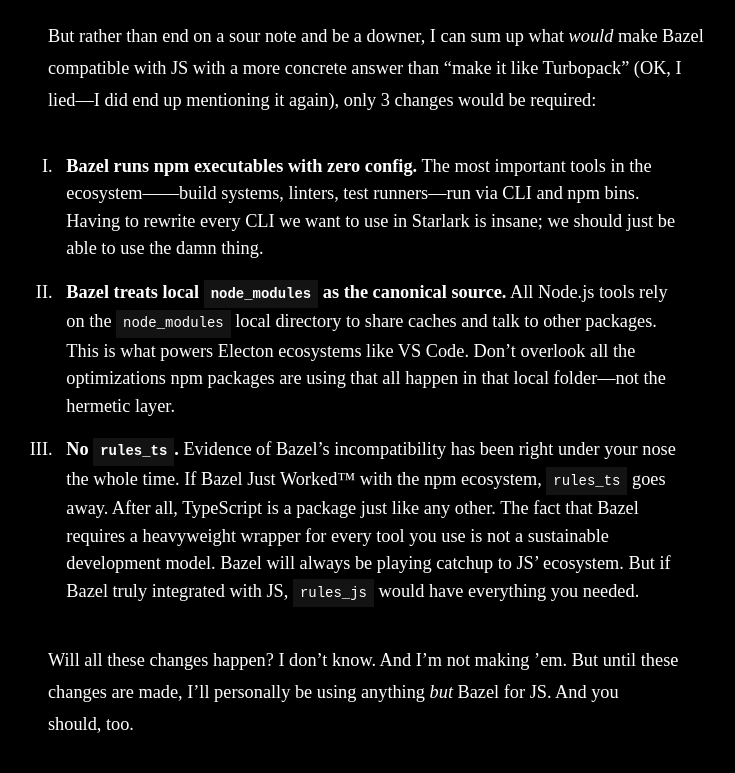
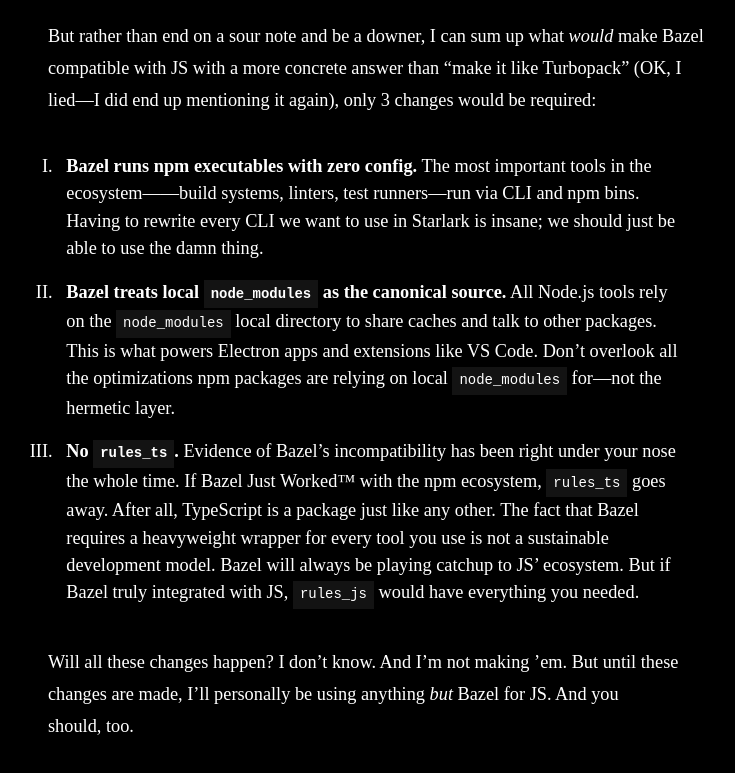
Before and after one commit to drwpow/pow.rs, an Astro site: page /blog/bazel-is-incompatible-with-javascript in a window 1280 px wide. Shown: the part 6428-7201 px from the top of the page, without its empty margins (264-999 px from the left). Built offline with nearby package versions, Linux system fonts and the light colour scheme; Astro itself is replaced by a stand-in of ours.

Commit message:
Update bazel-is-incompatible-with-javascript.md

```diff
--- a/src/pages/blog/bazel-is-incompatible-with-javascript.md
+++ b/src/pages/blog/bazel-is-incompatible-with-javascript.md
@@ -91,7 +91,7 @@
 But rather than end on a sour note and be a downer, I can sum up what _would_ make Bazel compatible with JS with a more concrete answer than “make it like Turbopack” (OK, I lied—I did end up mentioning it again), only 3 changes would be required:
 
 1. **Bazel runs npm executables with zero config.** The most important tools in the ecosystem——build systems, linters, test runners—run via CLI and npm bins. Having to rewrite every CLI we want to use in Starlark is insane; we should just be able to use the damn thing.
-2. **Bazel treats local `node_modules` as the canonical source.** All Node.js tools rely on the `node_modules` local directory to share caches and talk to other packages. This is what powers Electon ecosystems like VS Code. Don’t overlook all the optimizations npm packages are using that all happen in that local folder—not the hermetic layer.
+2. **Bazel treats local `node_modules` as the canonical source.** All Node.js tools rely on the `node_modules` local directory to share caches and talk to other packages. This is what powers Electron apps and extensions like VS Code. Don’t overlook all the optimizations npm packages are relying on local `node_modules` for—not the hermetic layer.
 3. **No `rules_ts`.** Evidence of Bazel’s incompatibility has been right under your nose the whole time. If Bazel Just Worked™ with the npm ecosystem, `rules_ts` goes away. After all, TypeScript is a package just like any other. The fact that Bazel requires a heavyweight wrapper for every tool you use is not a sustainable development model. Bazel will always be playing catchup to JS’ ecosystem. But if Bazel truly integrated with JS, `rules_js` would have everything you needed.
 
 Will all these changes happen? I don’t know. And I’m not making ’em. But until these changes are made, I’ll personally be using anything _but_ Bazel for JS. And you should, too.
```
